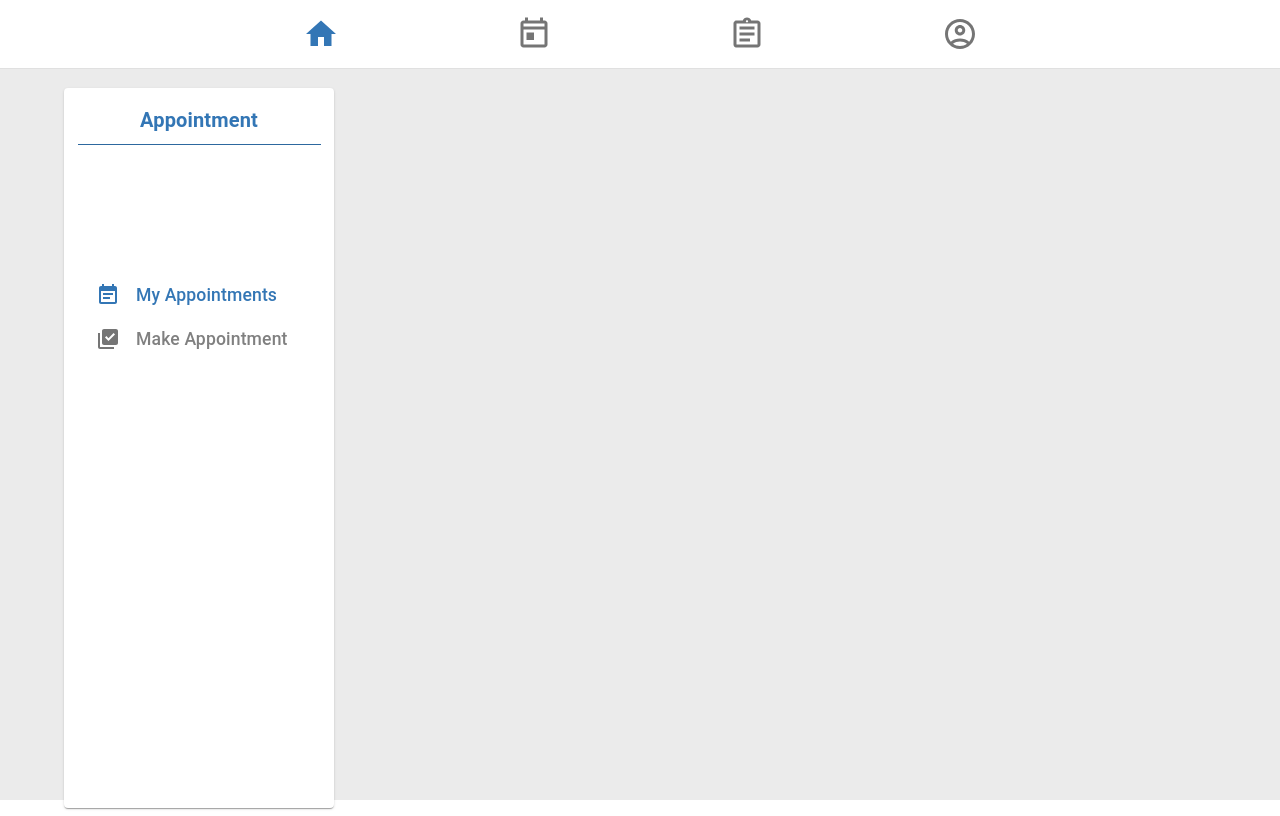
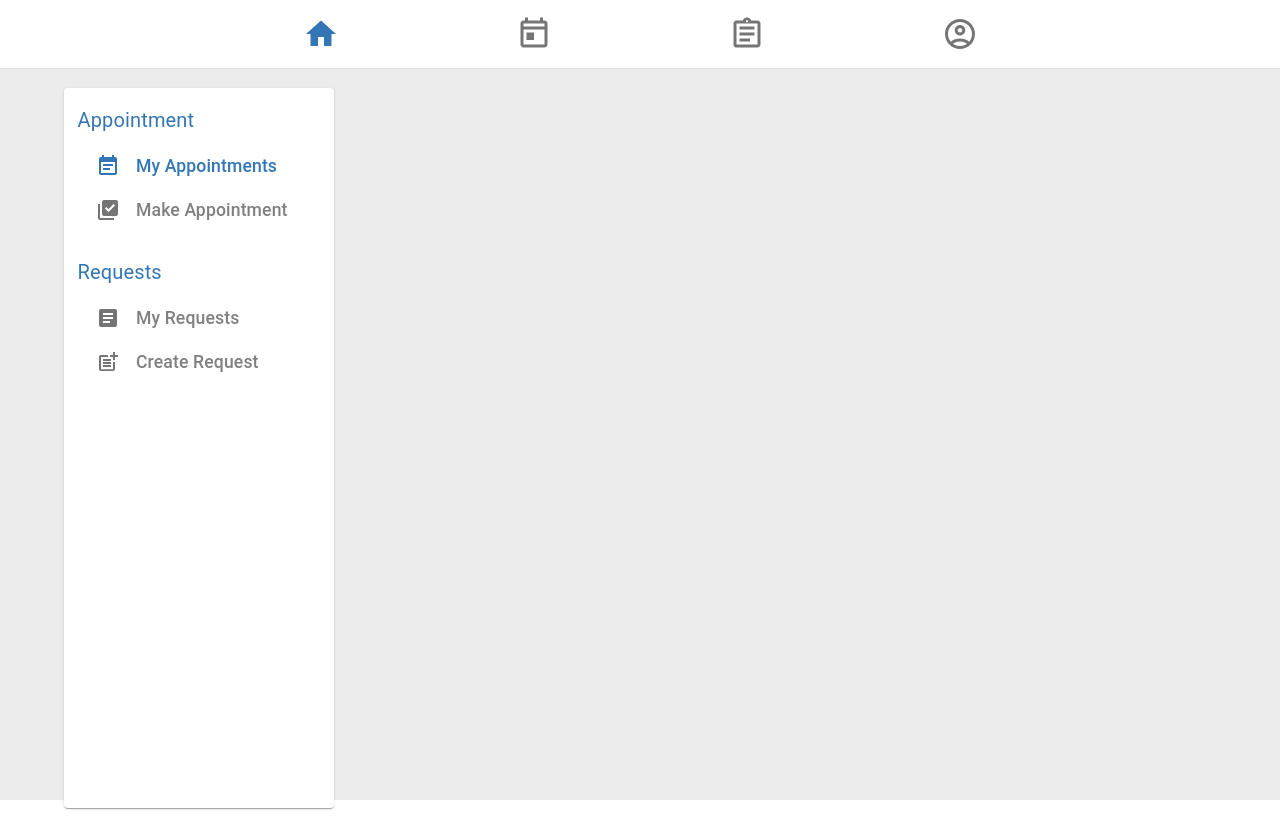
Before and after one commit to jallenmanaloto/binary-health, a React (Create React App) app: page / in a window 1280 px wide. Built offline with nearby package versions, Linux system fonts and the light colour scheme; no server answers.

Commit message:
Rename component for readability and add functions to handle additional navigations

```diff
--- a/src/components/user/appointment/AppointmentNavigation.js
+++ b/src/components/user/appointment/AppointmentNavigation.js
@@ -1,4 +1,5 @@
 import React, { useState } from "react";
+import ArticleIcon from "@mui/icons-material/Article";
 import Divider from "@mui/material/Divider";
 import EventNoteIcon from "@mui/icons-material/EventNote";
 import LibraryAddCheckIcon from "@mui/icons-material/LibraryAddCheck";
@@ -7,29 +8,64 @@ import ListItemButton from "@mui/material/ListItemButton";
 import ListItemIcon from "@mui/material/ListItemIcon";
 import ListItemText from "@mui/material/ListItemText";
 import Paper from "@mui/material/Paper";
+import PostAddIcon from "@mui/icons-material/PostAdd";
 import Typography from "@mui/material/Typography";
 
-const AppointmentNavigation = ({
+const ScheduleAppointmentNavigation = ({
   setMyAppointmentsActive,
   setMakeAppointmentsActive,
+  setMyRequestsActive,
+  setMakeRequestsActive,
 }) => {
   //setting state for navigation of appointment
   const [myAppointments, setMyAppointments] = useState(true);
   const [makeAppointments, setMakeAppointments] = useState(false);
+  const [myRequests, setMyRequests] = useState(false);
+  const [makeRequests, setMakeRequests] = useState(false);
 
   //handling active navigation
   const handleMyAppointments = () => {
     setMyAppointments(true);
     setMakeAppointments(false);
+    setMyRequests(false);
+    setMakeRequests(false);
     setMyAppointmentsActive(true);
     setMakeAppointmentsActive(false);
+    setMyRequestsActive(false);
+    setMakeRequestsActive(false);
   };
 
   const handleMakeAppointments = () => {
     setMyAppointments(false);
     setMakeAppointments(true);
+    setMyRequests(false);
+    setMakeRequests(false);
     setMyAppointmentsActive(false);
     setMakeAppointmentsActive(true);
+    setMyRequestsActive(false);
+    setMakeRequestsActive(false);
+  };
+
+  const handleMyRequests = () => {
+    setMyAppointments(false);
+    setMakeAppointments(false);
+    setMyRequests(true);
+    setMakeRequests(false);
+    setMyAppointmentsActive(false);
+    setMakeAppointmentsActive(true);
+    setMyRequestsActive(true);
+    setMakeRequestsActive(false);
+  };
+
+  const handleCreateRequests = () => {
+    setMyAppointments(false);
+    setMakeAppointments(false);
+    setMyRequests(false);
+    setMakeRequests(true);
+    setMyAppointmentsActive(false);
+    setMakeAppointmentsActive(false);
+    setMyRequestsActive(false);
+    setMakeRequestsActive(true);
   };
 
   return (
@@ -46,17 +82,15 @@ const AppointmentNavigation = ({
           sx={{
             pt: 2,
             color: "#3376b5",
-            fontWeight: 600,
+            fontWeight: 400,
             width: "90%",
-            textAlign: "center",
           }}
           variant="h6"
           component="h4"
         >
           Appointment
-          <Divider sx={{ mt: 1, backgroundColor: "#3376b5" }} />
         </Typography>
-        <List sx={{ mt: 15, width: "100%" }} component="nav">
+        <List sx={{ mt: 0, width: "100%" }} component="nav">
           <ListItemButton
             sx={{ display: "flex", justifyContent: "start" }}
             onClick={handleMyAppointments}
@@ -114,9 +148,80 @@ const AppointmentNavigation = ({
             )}
           </ListItemButton>
         </List>
+
+        <Typography
+          sx={{
+            pt: 2,
+            color: "#3376b5",
+            fontWeight: 400,
+            width: "90%",
+          }}
+          variant="h6"
+          component="h4"
+        >
+          Requests
+        </Typography>
+        <List sx={{ mt: 0, width: "100%" }} component="nav">
+          <ListItemButton
+            sx={{ display: "flex", justifyContent: "start" }}
+            onClick={handleMyRequests}
+          >
+            <ListItemIcon>
+              {myRequests ? (
+                <ArticleIcon sx={{ ml: 2, color: "#3376b5" }} />
+              ) : (
+                <ArticleIcon sx={{ ml: 2 }} />
+              )}
+            </ListItemIcon>
+            {myRequests ? (
+              <Typography
+                sx={{ fontSize: "1.1rem", color: "#3376b5" }}
+                variant="h6"
+                component="h6"
+              >
+                My Requests
+              </Typography>
+            ) : (
+              <Typography
+                sx={{ fontSize: "1.1rem", color: "gray" }}
+                variant="h6"
+              >
+                My Requests
+              </Typography>
+            )}
+          </ListItemButton>
+          <ListItemButton
+            sx={{ display: "flex", justifyContent: "start" }}
+            onClick={handleCreateRequests}
+          >
+            <ListItemIcon>
+              {makeRequests ? (
+                <PostAddIcon sx={{ ml: 2, color: "#3376b5" }} />
+              ) : (
+                <PostAddIcon sx={{ ml: 2 }} />
+              )}
+            </ListItemIcon>
+            {makeRequests ? (
+              <Typography
+                sx={{ fontSize: "1.1rem", color: "#3376b5" }}
+                variant="h6"
+                component="h6"
+              >
+                Create Request
+              </Typography>
+            ) : (
+              <Typography
+                sx={{ fontSize: "1.1rem", color: "gray" }}
+                variant="h6"
+              >
+                Create Request
+              </Typography>
+            )}
+          </ListItemButton>
+        </List>
       </Paper>
     </div>
   );
 };
 
-export default AppointmentNavigation;
+export default ScheduleAppointmentNavigation;
```
